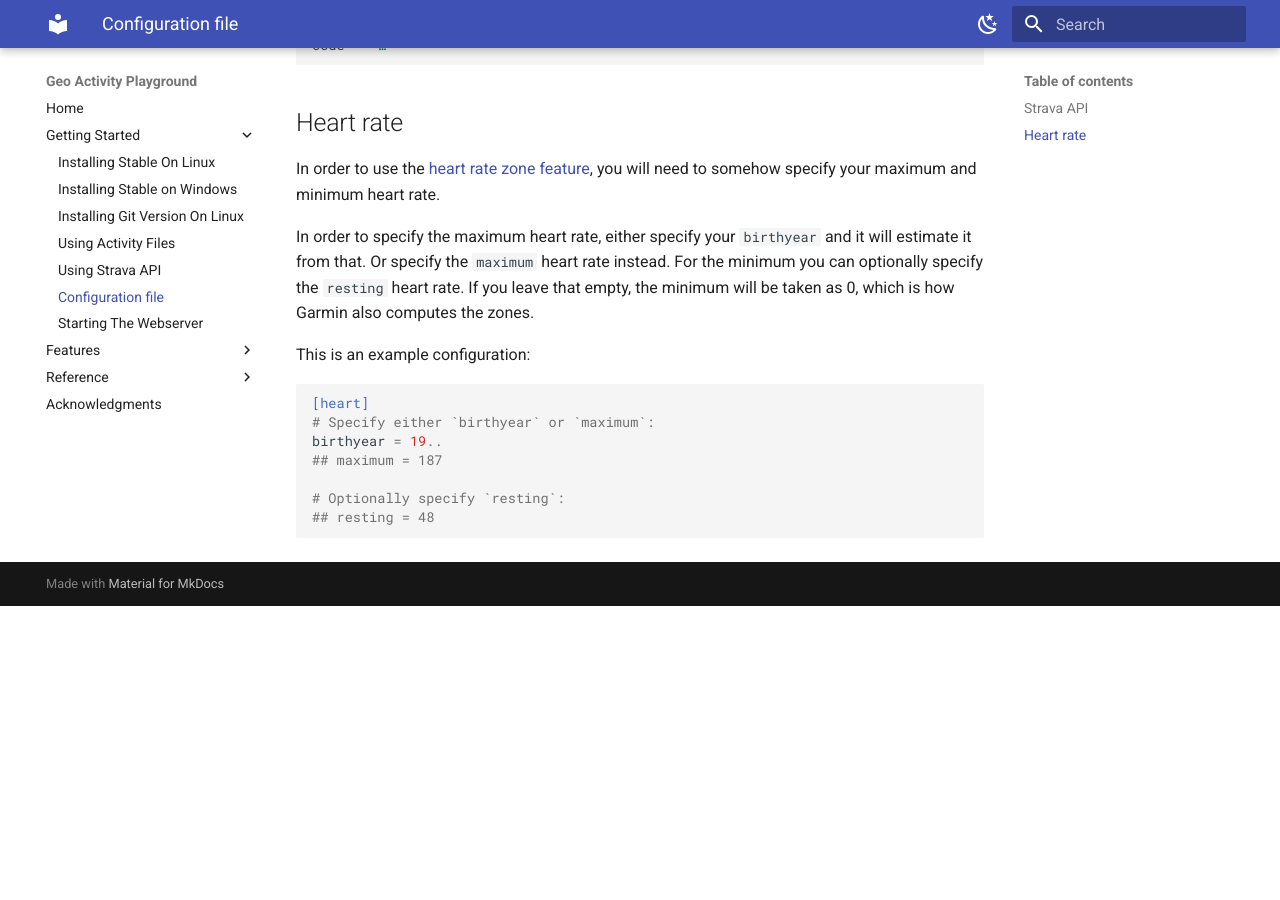
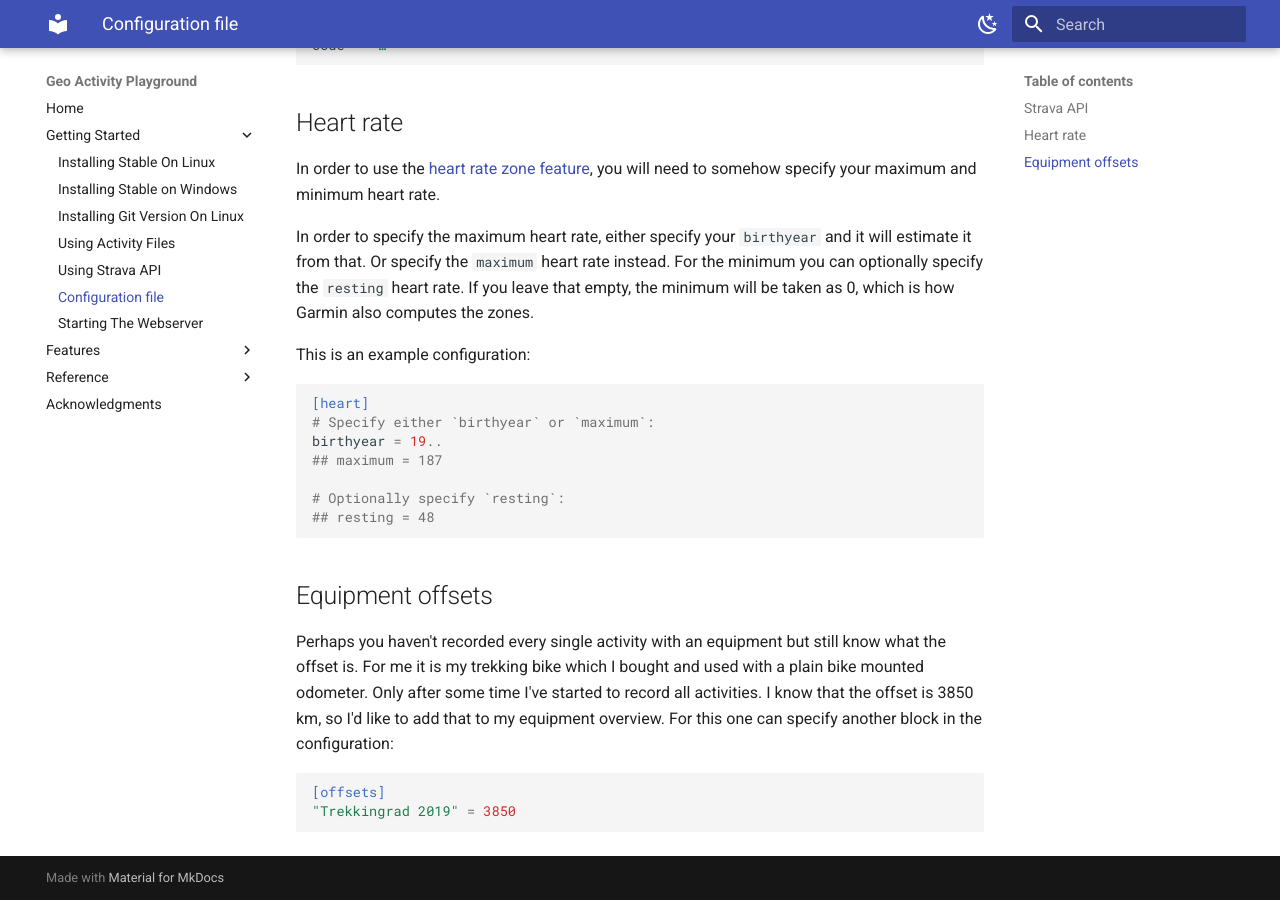
Before and after one commit to martin-ueding/geo-activity-playground, an MkDocs documentation site: the page built from docs/getting-started/config-file.md, in a window 1280 px wide and 900 px high, scrolled down 555 px. Built offline with MkDocs 1.6.1 and Material for MkDocs 9.7.7, drawn with Linux system fonts in a browser that asks for light colours; before the commit the page ends 1161 px from its top, so only the background shows below that.

Commit message:
GH-71: Document new feature

````diff
--- a/docs/getting-started/config-file.md
+++ b/docs/getting-started/config-file.md
@@ -34,3 +34,12 @@ birthyear = 19..
 # Optionally specify `resting`:
 ## resting = 48
 ```
+
+## Equipment offsets
+
+Perhaps you haven't recorded every single activity with an equipment but still know what the offset is. For me it is my trekking bike which I bought and used with a plain bike mounted odometer. Only after some time I've started to record all activities. I know that the offset is 3850 km, so I'd like to add that to my equipment overview. For this one can specify another block in the configuration:
+
+```toml
+[offsets]
+"Trekkingrad 2019" = 3850
+```
````
Also changed, not shown: docs/reference/changelog.md (+1 -0 lines).
